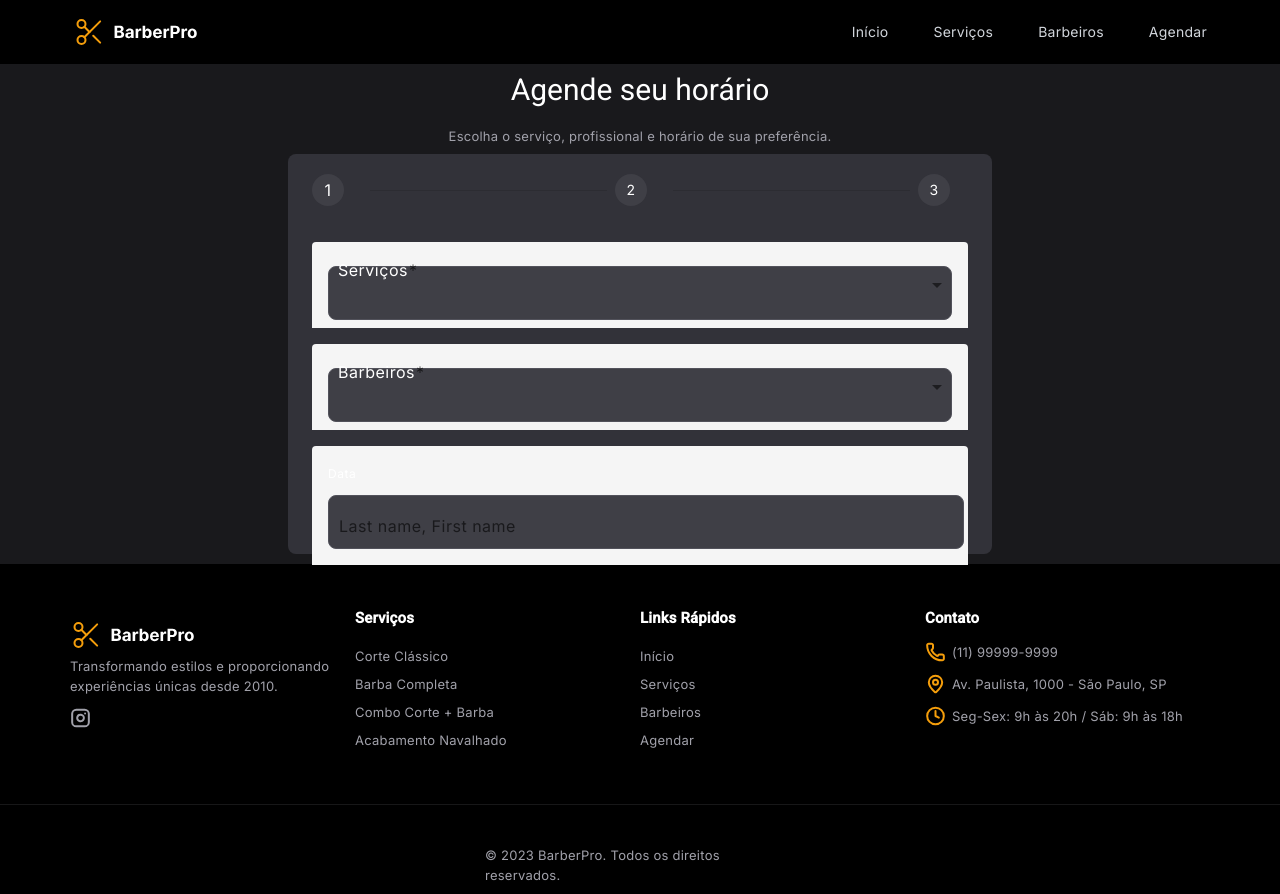
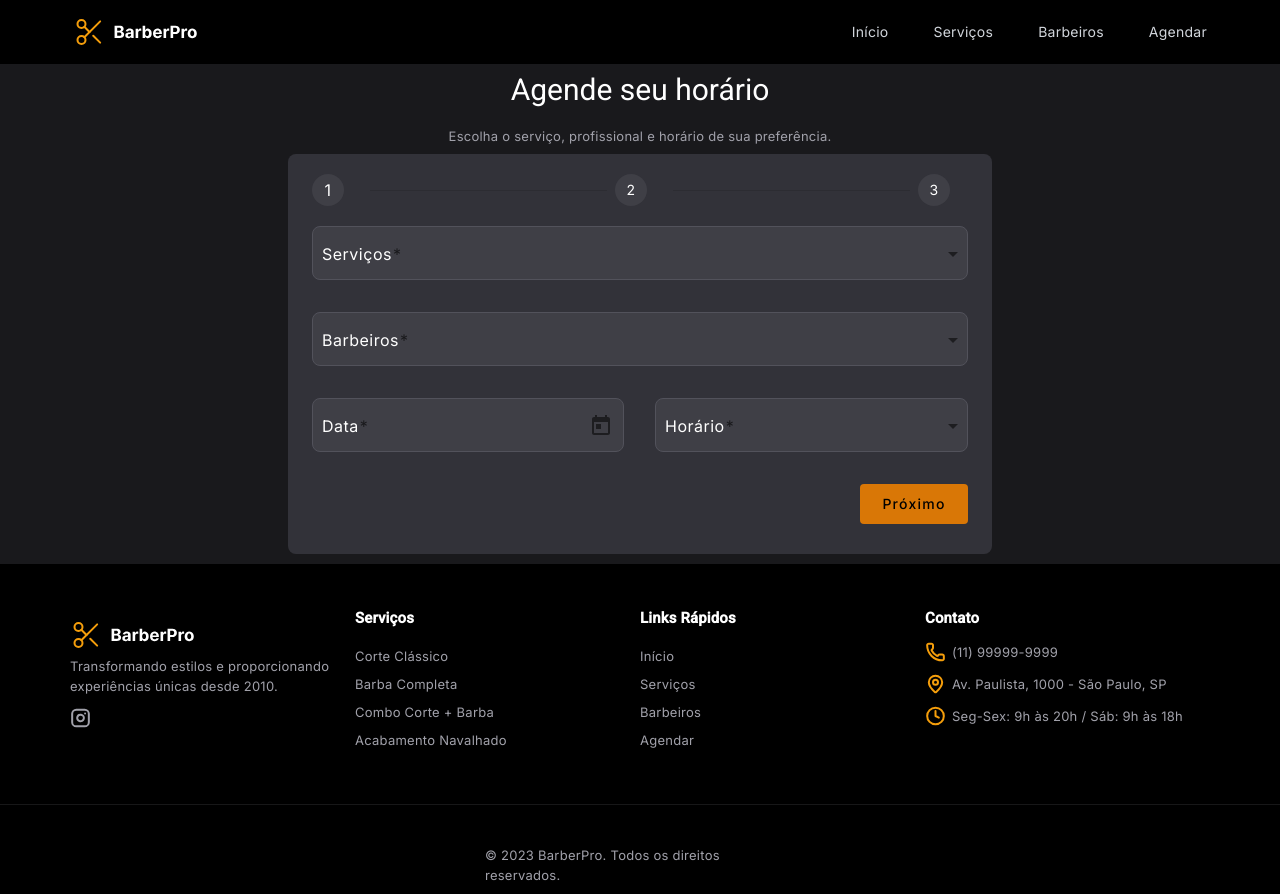
Before and after one commit to BattistonDiego/Sistema-barbearia, an Angular app: page /agendar in a window 1280 px wide. Built offline with nearby package versions, Linux system fonts and the light colour scheme.

Commit message:
Foi feito a parte de dados pessoais da page agendar

```diff
--- /dev/null
+++ b/src/app/components/form/form.component.css
@@ -0,0 +1,50 @@
+form {
+}
+
+.step-one {
+  display: flex;
+  flex-direction: column;
+  gap: 30px;
+}
+
+mat-label {
+  color: #fff;
+  margin-left: 10px;
+}
+
+select {
+  color: #ffff !important;
+}
+
+.date-time {
+  display: flex;
+  width: 100%;
+  gap: 30px;
+}
+
+.date-time .date,
+.date-time .time {
+  width: 50%;
+}
+
+.date-time input {
+  width: 300px;
+  color: #fff;
+}
+
+/* Styles Step 2 */
+
+.step-two {
+  display: flex;
+  flex-direction: column;
+  gap: 30px;
+}
+
+.step-two mat-form-field {
+  width: 100%;
+}
+
+.step-two input {
+  width: 644px;
+  color: #fff;
+}
--- /dev/null
+++ b/src/app/components/form/form.component.html
@@ -0,0 +1,52 @@
+<form [formGroup]="detalhesFormGroup">
+
+    <div class="step-one" *ngIf="currentStep === 0">
+        <mat-form-field appearance="fill">
+            <mat-label>Serviços</mat-label>
+            <select matNativeControl formControlName="servico">
+                <option value="" selected></option>
+                <option *ngFor="let servico of listServico" [value]="servico">{{ servico }}</option>
+            </select>
+        </mat-form-field>
+
+        <mat-form-field appearance="fill">
+            <mat-label>Barbeiros</mat-label>
+            <select matNativeControl formControlName="barbeiro">
+                <option value="" selected></option>
+                <option *ngFor="let barbeiro of listBarbeiro" [value]="barbeiro">{{ barbeiro }}</option>
+
+            </select>
+        </mat-form-field>
+
+        <div class="date-time">
+            <mat-form-field class="date" appearance="fill">
+                <mat-label>Data</mat-label>
+                <input matInput [matDatepicker]="picker" formControlName="data" required>
+                <mat-datepicker-toggle matSuffix [for]="picker"></mat-datepicker-toggle>
+                <mat-datepicker #picker></mat-datepicker>
+            </mat-form-field>
+
+            <mat-form-field class="time" appearance="fill">
+                <mat-label>Horário</mat-label>
+                <select matNativeControl formControlName="hora">
+                    <option value="" selected></option>
+                    <option>10:00</option>
+                    <option>11:00</option>
+                    <option>12:00</option>
+                    <option>13:00</option>
+                    <option>14:00</option>
+                    <option>15:00</option>
+                    <option>16:00</option>
+                    <option>17:00</option>
+                </select>
+            </mat-form-field>
+        </div>
+    </div>
+
+    <div class="step-two" *ngIf="currentStep === 1">
+        <mat-form-field appearance="fill" *ngFor="let dados of listDados">
+            <mat-label>{{dados.label}}</mat-label>
+            <input matInput placeholder="Digite seu {{dados.label}}" [formControlName]="dados.control" required>
+        </mat-form-field>
+    </div>
+</form>
--- /dev/null
+++ b/src/app/components/form/form.component.ts
@@ -0,0 +1,19 @@
+import { Component, Input, OnInit } from '@angular/core';
+import { FormGroup } from '@angular/forms';
+
+@Component({
+  selector: 'app-form',
+  templateUrl: './form.component.html',
+  styleUrls: ['./form.component.css'],
+})
+export class FormComponent implements OnInit {
+  @Input() detalhesFormGroup!: FormGroup;
+  @Input() listServico!: string[];
+  @Input() listBarbeiro!: string[];
+  @Input() currentStep!: number;
+  @Input() listDados!: { label: string; control: string }[];
+
+  ngOnInit(): void {
+    console.log(this.currentStep);
+  }
+}
--- a/src/app/pages/agendar/agendar.component.css
+++ b/src/app/pages/agendar/agendar.component.css
@@ -30,6 +30,10 @@ mat-label {
   margin-left: 10px;
 }
 
+option {
+  color: #fff;
+}
+
 .mat-mdc-form-field {
   margin-top: 16px;
   width: 100%;
@@ -49,11 +53,30 @@ mat-label {
   color: #fff;
 }
 
-label {
-  font-size: 12px;
+.next {
+  display: flex;
+  justify-content: flex-end;
+  margin-top: 30px;
+}
+
+.botoes {
+  display: flex;
+  justify-content: space-between;
+  margin-top: 30px;
+}
+
+.next-button {
+  width: 108px;
+  height: 40px;
+  background-color: #d97706;
   color: #fff;
-  margin-bottom: 9px;
-  display: block;
+}
+
+.back-button {
+  width: 108px;
+  height: 40px;
+  background-color: #d97706;
+  color: #fff;
 }
 
 ::ng-deep .mat-step-icon {
@@ -85,3 +108,17 @@ label {
   .mat-mdc-form-field-infix::after {
   margin-right: 10px;
 }
+
+::ng-deep .mdc-text-field--filled:not(.mdc-text-field--disabled) {
+  background-color: transparent !important;
+}
+
+::ng-deep
+  .mat-mdc-text-field-wrapper:not(.mdc-text-field--outlined)
+  .mat-mdc-form-field-infix {
+  padding: 0 !important;
+}
+
+::ng-deep .mdc-text-field {
+  padding: 0 !important;
+}
--- a/src/app/pages/agendar/agendar.component.html
+++ b/src/app/pages/agendar/agendar.component.html
@@ -2,52 +2,36 @@
     <h1>Agende seu horário</h1>
     <p>Escolha o serviço, profissional e horário de sua preferência.</p>
     <mat-stepper [linear]="isLinear" #stepper>
+        <!-- Step 1 -->
         <mat-step [stepControl]="detalhesFormGroup">
             <form [formGroup]="detalhesFormGroup">
                 <ng-template matStepLabel>
                     <div class="number-one">1</div>
                 </ng-template>
-                <mat-form-field appearance="fill">
-                    <mat-label>Serviços</mat-label>
-                    <select matNativeControl formControlName="servico">
-                        <option value="" selected></option>
-                        <option>Corte Clássico</option>
-                        <option>Barba Completa</option>
-                        <option>Combo Corte + Barba</option>
-                        <option>Acabamento Navalhado</option>
-                    </select>
-                </mat-form-field>
 
-                <mat-form-field appearance="fill">
-                    <mat-label>Barbeiros</mat-label>
-                    <select matNativeControl formControlName="barbeiro">
-                        <option value="" selected></option>
-                        <option>Gabriel</option>
-                        <option>Giovanni</option>
-                        <option>Fabio</option>
-                    </select>
-                </mat-form-field>
+                <app-form [currentStep]="stepper.selectedIndex" [listBarbeiro]="listBarbeiro"
+                    [listServico]="listServico" [detalhesFormGroup]="detalhesFormGroup"></app-form>
 
-                <mat-form-field appearance="fill">
-                    <label for="servico">Data</label>
-                    <input id="servico" matInput placeholder="Last name, First name" formControlName="data" required>
-                </mat-form-field>
-                <div>
-                    <button mat-button matStepperNext>Next</button>
+                <div class="next">
+                    <button class="next-button" mat-button matStepperNext (click)="dadosCorte()">Próximo</button>
                 </div>
             </form>
         </mat-step>
-        <mat-step [stepControl]="secondFormGroup" label="Fill out your address">
-            <form [formGroup]="secondFormGroup">
+        <!-- Step 2 -->
+        <mat-step [stepControl]="detalhesFormGroup" label="Fill out your address">
+            <form [formGroup]="detalhesFormGroup">
                 <ng-template matStepLabel>
                     <div class="number-two">2</div>
                 </ng-template>
-                <div>
-                    <button mat-button matStepperPrevious>Back</button>
-                    <button mat-button matStepperNext>Next</button>
+                <app-form [currentStep]="stepper.selectedIndex" [detalhesFormGroup]="detalhesFormGroup"
+                    [listDados]="listDadosPessoais"></app-form>
+                <div class="botoes">
+                    <button class="back-button" mat-button matStepperPrevious>Voltar</button>
+                    <button class="next-button" mat-button matStepperNext>Próximo</button>
                 </div>
             </form>
         </mat-step>
+        <!-- Step 3 -->
         <mat-step>
             <ng-template matStepLabel>
                 <div class="number-three">3</div>
--- a/src/app/pages/agendar/agendar.component.ts
+++ b/src/app/pages/agendar/agendar.component.ts
@@ -15,6 +15,21 @@ export class AgendarComponent implements OnInit {
   servico: string = '';
   barbeiro: string = '';
 
+  listServico = [
+    'Corte Clássico',
+    'Barba Completa',
+    'Combo Corte + Barba',
+    'Acabamento Navalhado',
+  ];
+
+  listBarbeiro = ['Gabriel', 'Giovanni', 'Fabio'];
+
+  listDadosPessoais = [
+    { label: 'Nome', control: 'nome' },
+    { label: 'Telefone', control: 'telefone' },
+    { label: 'Email', control: 'email' },
+  ];
+
   constructor(private _formBuilder: FormBuilder) {}
 
   ngOnInit(): void {
@@ -22,6 +37,14 @@ export class AgendarComponent implements OnInit {
       servico: ['', Validators.required],
       barbeiro: ['', Validators.required],
       data: ['', Validators.required], // exemplo se você tiver o campo "data"
+      hora: ['', Validators.required],
+      nome: ['', Validators.required],
+      telefone: ['', Validators.required],
+      email: ['', [Validators.required, Validators.email]],
     });
   }
+
+  dadosCorte() {
+    console.log(this.detalhesFormGroup.value);
+  }
 }
```
Also changed, not shown: src/app/app.module.ts (+10 -1 lines), 1 other file (tests, documents, lock files or other folders).
